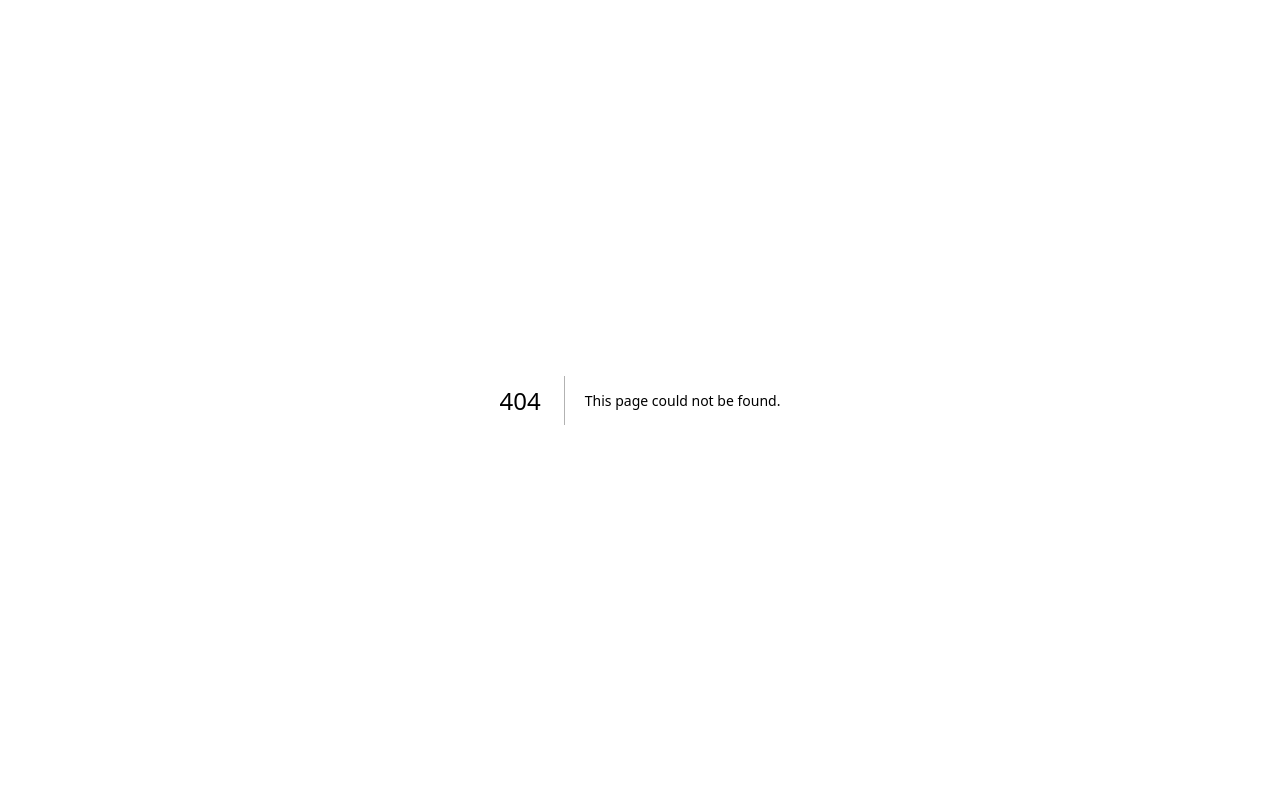
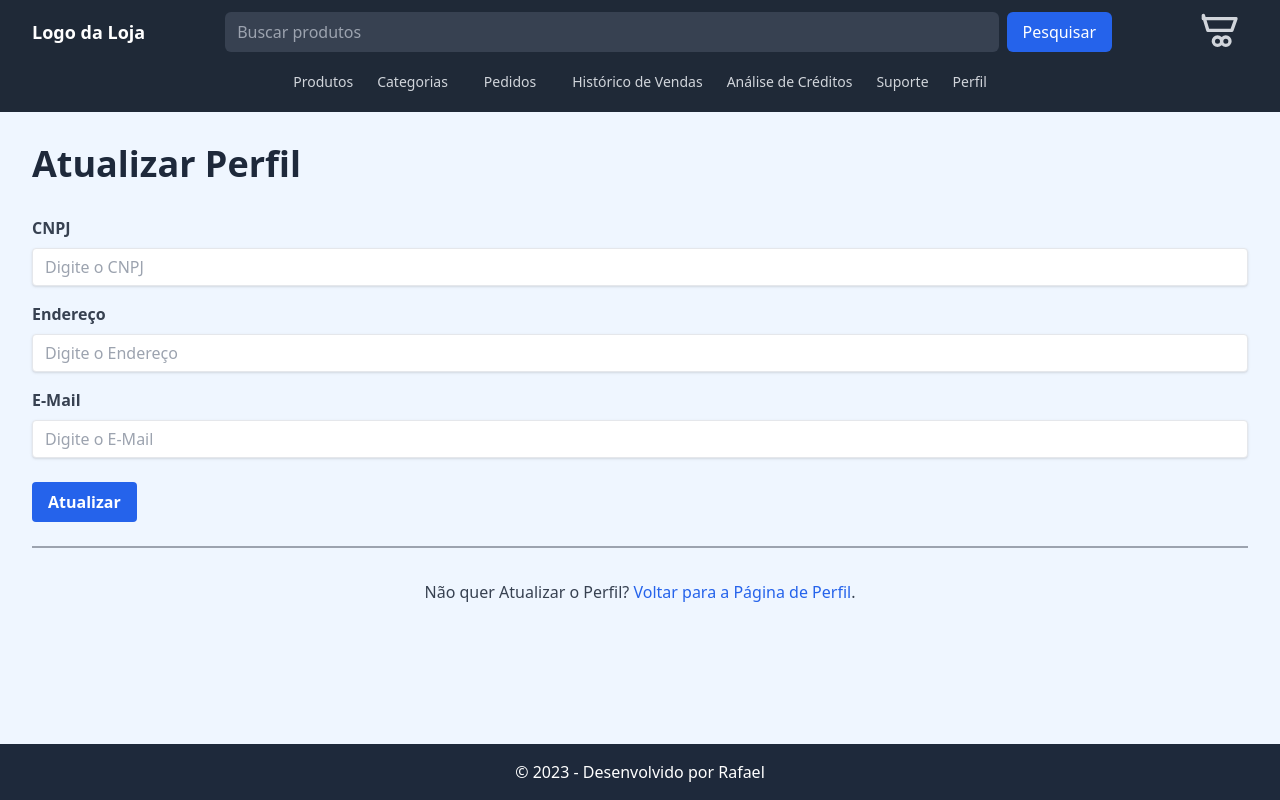
Before and after one commit to RafaelMR9/ECommerceSolucoesB2B, a Next.js app in the folder frontend/: page /profile/update-profile in a window 1280 px wide. Before the commit this address had no page. Built offline with nearby package versions, Linux system fonts and the light colour scheme.

Commit message:
mock initial 5

```diff
--- a/frontend/src/components/shared/Nav.jsx
+++ b/frontend/src/components/shared/Nav.jsx
@@ -58,7 +58,7 @@ export default function Nav() {
           <Link href="/" className="text-gray-300 hover:text-white px-3 rounded-md text-sm font-medium">
             Suporte
           </Link>
-          <Link href="/" className="text-gray-300 hover:text-white px-3 rounded-md text-sm font-medium">
+          <Link href="/profile" className="text-gray-300 hover:text-white px-3 rounded-md text-sm font-medium">
             Perfil
           </Link>
         </div>
--- a/frontend/src/pages/authentication/forgot-password.jsx
+++ b/frontend/src/pages/authentication/forgot-password.jsx
@@ -27,7 +27,7 @@ export default function ForgotPassword() {
               >
                 Enviar
               </button>
-              <Link href="/login" className="hover:bg-white border-2 border-blue-600 text-blue-600 font-bold py-2 px-8 rounded focus:outline-none focus:shadow-outline">
+              <Link href="/authentication" className="hover:bg-white border-2 border-blue-600 text-blue-600 font-bold py-2 px-8 rounded focus:outline-none focus:shadow-outline">
                 Voltar ????
               </Link>
             </div>
--- a/frontend/src/pages/authentication/index.jsx
+++ b/frontend/src/pages/authentication/index.jsx
@@ -34,21 +34,21 @@ export default function Login() {
               >
                 Entrar
               </button>
-              <Link href="/forgot-password" className="inline-block align-baseline font-bold text-sm text-blue-600 hover:text-blue-800">
+              <Link href="/authentication/forgot-password" className="inline-block align-baseline font-bold text-sm text-blue-600 hover:text-blue-800">
                 Esqueci Minha Senha ????
               </Link>
             </div>
           </form>
         </div>
         <div className="flex justify-between items-center mt-6 text-gray-600">
-            <hr className="border-gray-600 w-2/6" />
-            <span>Novo por Aqui?</span>
-            <hr className="border-gray-600 w-2/6" />
+          <hr className="border-gray-600 w-2/6" />
+          <span>Novo por Aqui?</span>
+          <hr className="border-gray-600 w-2/6" />
         </div>
         <div className="flex justify-center items-center mt-6">
-            <Link href="/register-account" className="bg-blue-600 hover:bg-blue-700 text-white text-center font-bold py-2 px-4 rounded w-full block mx-auto">
-                Cadastre Sua Conta
-            </Link>
+          <Link href="/authentication/register-account" className="bg-blue-600 hover:bg-blue-700 text-white text-center font-bold py-2 px-4 rounded w-full block mx-auto">
+              Cadastre Sua Conta
+          </Link>
         </div>
       </div>
     </div>
--- a/frontend/src/pages/authentication/register-account.jsx
+++ b/frontend/src/pages/authentication/register-account.jsx
@@ -63,22 +63,23 @@ export default function RegisterAccount() {
               </label>
               <input
                 className="mr-2 leading-tight"
-                id="authorizePurchase"
+                id="authorizeFature"
                 type="checkbox"
               />
-              <label className="text-sm" htmlFor="authorizePurchase">
+              <label className="text-sm" htmlFor="authorizeFature">
                 Quero poder realizar compras faturadas.
               </label>
             </div>
             <div className="mb-4">
-              <label className="block text-gray-700 font-bold mb-2" htmlFor="address">
+              <label className="block text-gray-700 font-bold mb-2" htmlFor="adress">
                 Endereço
               </label>
-              <textarea
+              <input
                 className="shadow appearance-none border rounded w-full py-2 px-3 text-gray-700 leading-tight focus:outline-none focus:shadow-outline"
-                id="address"
-                rows="3"
-              ></textarea>
+                id="adress"
+                type="text"
+                placeholder="Digite o Endereço"
+              />
             </div>
             <div className="flex items-center justify-between">
               <button
@@ -96,7 +97,7 @@ export default function RegisterAccount() {
           <hr className="border-gray-600 w-2/6" />
         </div>
         <div className="flex justify-center items-center mt-6">
-          <Link href="/login" className="bg-blue-600 hover:bg-blue-700 text-white text-center font-bold py-2 px-4 rounded w-full block mx-auto">
+          <Link href="/authentication" className="bg-blue-600 hover:bg-blue-700 text-white text-center font-bold py-2 px-4 rounded w-full block mx-auto">
             Clique Aqui para Entrar
           </Link>
         </div>
--- a/frontend/src/pages/products/[product].jsx
+++ b/frontend/src/pages/products/[product].jsx
@@ -42,10 +42,10 @@ export default function Product() {
             <Link href="#" className="bg-blue-600 hover:bg-blue-700 text-white text-3xl font-bold py-6 px-16 rounded focus:outline-none focus:shadow-outline">
               Comprar
             </Link>
-            <Link href="#" className="hover:bg-white border-2 border-blue-600 text-blue-600 font-bold py-2 px-8 rounded focus:outline-none focus:shadow-outline">
+            <Link href="/products/update-product" className="hover:bg-white border-2 border-blue-600 text-blue-600 font-bold py-2 px-8 rounded focus:outline-none focus:shadow-outline">
               Atualizar Produto
             </Link>
-            <Link href="#" className="hover:bg-white border-2 border-blue-600 text-blue-600 font-bold py-2 px-8 rounded focus:outline-none focus:shadow-outline">
+            <Link href="/products/register-promotion" className="hover:bg-white border-2 border-blue-600 text-blue-600 font-bold py-2 px-8 rounded focus:outline-none focus:shadow-outline">
               Cadastrar Promoção
             </Link>
           </div>
--- a/frontend/src/pages/products/register-product.jsx
+++ b/frontend/src/pages/products/register-product.jsx
@@ -1,3 +1,4 @@
+import Link from "next/link";
 import BaseLayout from "../../components/shared/BaseLayout";
 
 export default function RegisterProduct() {
@@ -95,14 +96,12 @@ export default function RegisterProduct() {
               className="shadow appearance-none border rounded w-full py-2 px-3 text-gray-700 bg-white"
             />
           </div>
-          <div class="flex istems-center justify-center">
           <button
             class="bg-blue-600 hover:bg-blue-700 text-white font-bold py-2 px-4 rounded focus:outline-none focus:shadow-outline"
             type="submit"
           >
             Cadastrar
           </button>
-          </div>
         </form>
         <div class="flex items-center justify-center">
           <div class="w-90 h-80 mx-auto mt-4">
@@ -115,6 +114,12 @@ export default function RegisterProduct() {
           </div>
         </div>
       </div>
+      <hr className="my-4 border border-gray-400"/>
+      <div className="mt-8 text-center">
+        <p className="text-gray-700">
+          Não quer Cadastrar um Produto? <Link href="/products" className="text-blue-600">Voltar para a Página de Produtos</Link>.
+        </p>
+      </div>
     </BaseLayout>
   )
 }
--- /dev/null
+++ b/frontend/src/pages/products/register-promotion.jsx
@@ -0,0 +1,35 @@
+import Link from "next/link";
+import BaseLayout from "../../components/shared/BaseLayout";
+
+export default function RegisterPromotion() {
+  return (
+    <BaseLayout>
+      <h1 className="text-4xl font-bold text-slate-800 mb-8">Registrar Promoção</h1>
+      <form>
+        <div className="mb-4">
+          <label htmlFor="startDate" className="block text-base font-medium text-gray-700 mb-2">Data Inicial</label>
+          <input type="date" id="startDate" name="start_date" className="shadow appearance-none border rounded w-full py-2 px-3 text-gray-700 leading-tight focus:outline-none focus:shadow-outline" />
+        </div>
+        <div className="mb-4">
+          <label htmlFor="endDate" className="block text-base font-medium text-gray-700 mb-2">Data Final</label>
+          <input type="date" id="endDate" name="end_date" className="shadow appearance-none border rounded w-full py-2 px-3 text-gray-700 leading-tight focus:outline-none focus:shadow-outline" />
+        </div>
+        <div className="mb-4">
+          <label htmlFor="price" className="block text-base font-medium text-gray-700 mb-2">Preço de Venda</label>
+          <input type="number" id="price" name="price" step="0.01" min="0" className="shadow appearance-none border rounded w-full py-2 px-3 text-gray-700 leading-tight focus:outline-none focus:shadow-outline" />
+        </div>
+        <div className="mt-6">
+          <button type="submit" className="inline-flex justify-center items-center px-6 py-3 border border-transparent rounded-md shadow-sm text-base font-medium text-white bg-blue-600 hover:bg-blue-700 focus:outline-none focus:ring-2 focus:ring-offset-2 focus:ring-blue-600">
+            Registrar
+          </button>
+        </div>
+      </form>
+      <hr className="my-6 border border-gray-400" />
+      <div className="mt-8 text-center">
+        <p className="text-gray-700">
+          Não quer Cadastrar a Promoção? <Link href="/products/1" className="text-blue-600">Voltar para a Página do Produto</Link>.
+        </p>
+      </div>
+    </BaseLayout>
+  )
+}
--- a/frontend/src/pages/products/update-product.jsx
+++ b/frontend/src/pages/products/update-product.jsx
@@ -1,3 +1,4 @@
+import Link from "next/link";
 import BaseLayout from "../../components/shared/BaseLayout";
 
 export default function UpdateProduct() {
@@ -95,14 +96,12 @@ export default function UpdateProduct() {
               className="shadow appearance-none border rounded w-full py-2 px-3 text-gray-700 bg-white"
             />
           </div>
-          <div class="flex istems-center justify-center">
           <button
             class="bg-blue-600 hover:bg-blue-700 text-white font-bold py-2 px-4 rounded focus:outline-none focus:shadow-outline"
             type="submit"
           >
             Atualizar
           </button>
-          </div>
         </form>
         <div class="flex items-center justify-center">
           <div class="w-90 h-80 mx-auto mt-4">
@@ -115,6 +114,12 @@ export default function UpdateProduct() {
           </div>
         </div>
       </div>
+      <hr className="my-4 border border-gray-400"/>
+      <div className="mt-8 text-center">
+        <p className="text-gray-700">
+          Não quer Atualizar o Produto? <Link href="/products/1" className="text-blue-600">Voltar para a Página do Produto</Link>.
+        </p>
+      </div>
     </BaseLayout>
   )
 }
--- a/frontend/src/pages/profile/index.jsx
+++ b/frontend/src/pages/profile/index.jsx
@@ -1,3 +1,4 @@
+import Link from "next/link";
 import BaseLayout from "../../components/shared/BaseLayout";
 
 export default function Profile() {
@@ -7,18 +8,42 @@ export default function Profile() {
         Meu Perfil
       </h1>
       <div className="grid grid-cols-1 lg:grid-cols-3 gap-8">
-        <div className="bg-white rounded-lg shadow-lg p-8">
-          <h2 className="text-lg font-bold text-slate-800 mb-4">CNPJ</h2>
-          <p className="text-gray-600">00.000.000/0001-00</p>
+        <div class="max-w-sm rounded overflow-hidden shadow-lg">
+          <div class="h-24 bg-blue-600"/>
+          <div class="flex flex-col justify-center items-center px-6 py-4">
+            <div class="text-lg font-bold text-slate-800 mb-2">CNPJ</div>
+            <p class="text-gray-700 text-base">
+              42.978.452/0001-92
+            </p>
+          </div>
         </div>
-        <div className="bg-white rounded-lg shadow-lg p-8">
-          <h2 className="text-lg font-bold text-slate-800 mb-4">Endereço</h2>
-          <p className="text-gray-600">Rua Exemplo, 123</p>
+        <div class="max-w-sm rounded overflow-hidden shadow-lg">
+          <div class="h-24 bg-blue-600"/>
+          <div class="flex flex-col justify-center items-center px-6 py-4">
+            <div class="text-lg font-bold text-slate-800 mb-2">Endereço</div>
+            <p class="text-gray-700 text-base">
+              Rua tal tal tal tal
+            </p>
+          </div>
         </div>
-        <div className="bg-white rounded-lg shadow-lg p-8">
-          <h2 className="text-lg font-bold text-slate-800 mb-4">E-Mail</h2>
-          <p className="text-gray-600">exemplo@exemplo.com</p>
+        <div class="max-w-sm rounded overflow-hidden shadow-lg">
+          <div class="h-24 bg-blue-600"/>
+          <div class="flex flex-col justify-center items-center px-6 py-4">
+            <div class="text-lg font-bold text-slate-800 mb-2">E-Mail</div>
+            <p class="text-gray-700 text-base">
+              exemplo@gmail.com
+            </p>
+          </div>
         </div>
+      </div>
+      <hr className="my-16 border- border-gray-400"/>
+      <div className="flex justify-around items-center">
+          <Link href="/profile/update-profile" className="bg-blue-600 hover:bg-blue-700 text-white font-bold py-4 px-8 rounded focus:outline-none focus:shadow-outline">
+            Editar Dados de Cadastro
+          </Link>
+          <Link href="/auth" className="hover:bg-white border-2 border-red-600 text-red-600 font-bold py-4 px-12 rounded focus:outline-none focus:shadow-outline">
+            Sair
+          </Link>
       </div>
     </BaseLayout>
   )
--- /dev/null
+++ b/frontend/src/pages/profile/update-profile.jsx
@@ -0,0 +1,59 @@
+import Link from "next/link";
+import BaseLayout from "../../components/shared/BaseLayout";
+
+export default function UpdateProfile() {
+  return (
+    <BaseLayout>
+      <h1 className="text-4xl font-bold text-slate-800 mb-8">Atualizar Perfil</h1>
+      <form>
+        <div className="mb-4">
+          <label className="block text-gray-700 font-bold mb-2" htmlFor="cnpj">
+            CNPJ
+          </label>
+          <input
+            className="shadow appearance-none border rounded w-full py-2 px-3 text-gray-700 leading-tight focus:outline-none focus:shadow-outline"
+            id="cnpj"
+            type="text"
+            placeholder="Digite o CNPJ"
+          />
+        </div>
+        <div className="mb-4">
+          <label className="block text-gray-700 font-bold mb-2" htmlFor="adress">
+            Endereço
+          </label>
+          <input
+            className="shadow appearance-none border rounded w-full py-2 px-3 text-gray-700 leading-tight focus:outline-none focus:shadow-outline"
+            id="adress"
+            type="text"
+            placeholder="Digite o Endereço"
+          />
+        </div>
+        <div className="mb-6">
+          <label className="block text-gray-700 font-bold mb-2" htmlFor="email">
+            E-Mail
+          </label>
+          <input
+            className="shadow appearance-none border rounded w-full py-2 px-3 text-gray-700 leading-tight focus:outline-none focus:shadow-outline"
+            id="email"
+            type="email"
+            placeholder="Digite o E-Mail"
+          />
+        </div>
+        <div className="flex items-center justify-between">
+          <button
+            className="bg-blue-600 hover:bg-blue-700 text-white font-bold py-2 px-4 rounded focus:outline-none focus:shadow-outline"
+            type="button"
+          >
+            Atualizar
+          </button>
+        </div>
+      </form>
+      <hr className="my-6 border border-gray-400"/>
+      <div className="mt-8 text-center">
+        <p className="text-gray-700">
+          Não quer Atualizar o Perfil? <Link href="/profile" className="text-blue-600">Voltar para a Página de Perfil</Link>.
+        </p>
+      </div>
+    </BaseLayout>
+  )
+}
```
Also changed, not shown: frontend/src/pages/request/index.jsx (added). Lines whose indentation alone changed are shown as unchanged.
